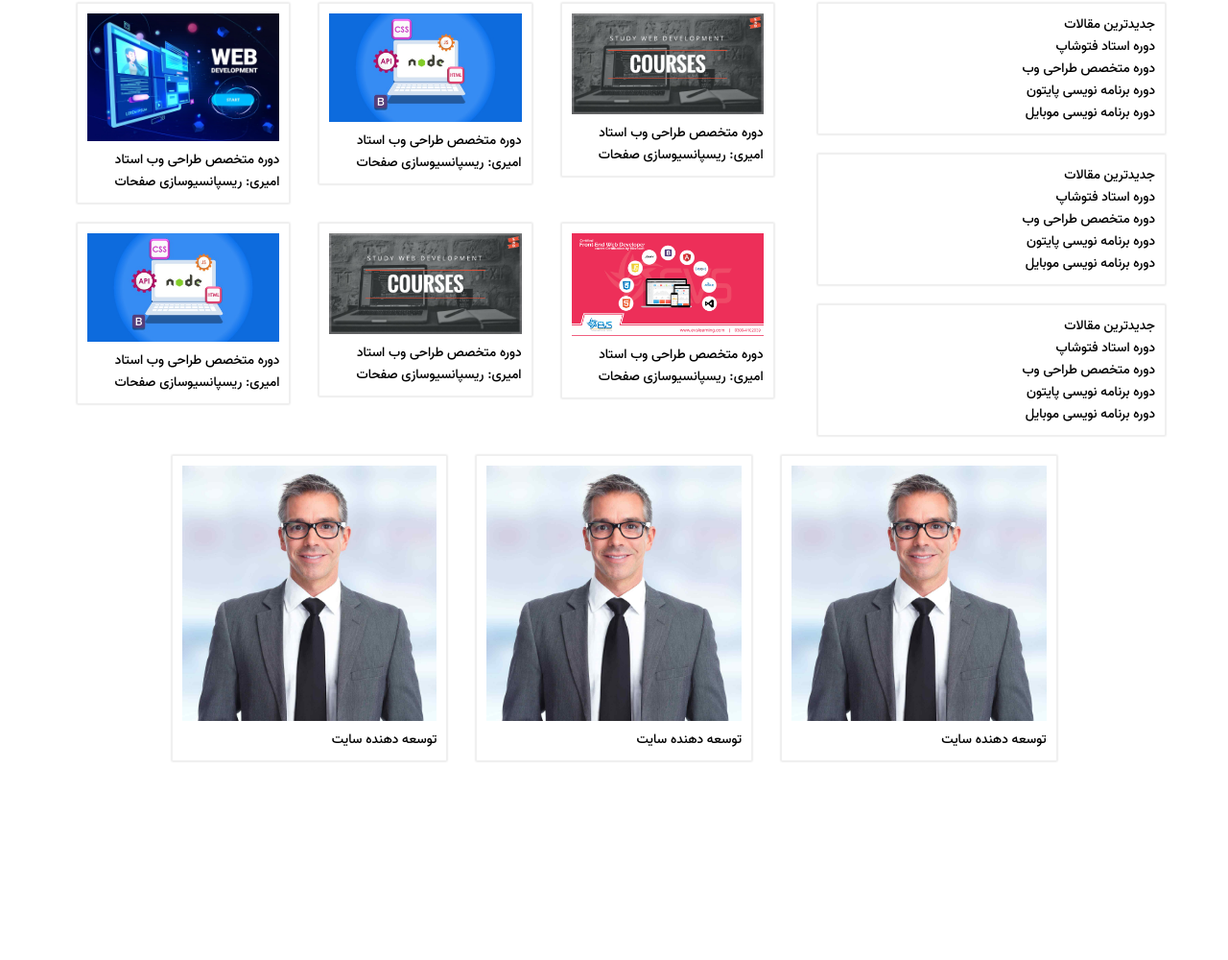
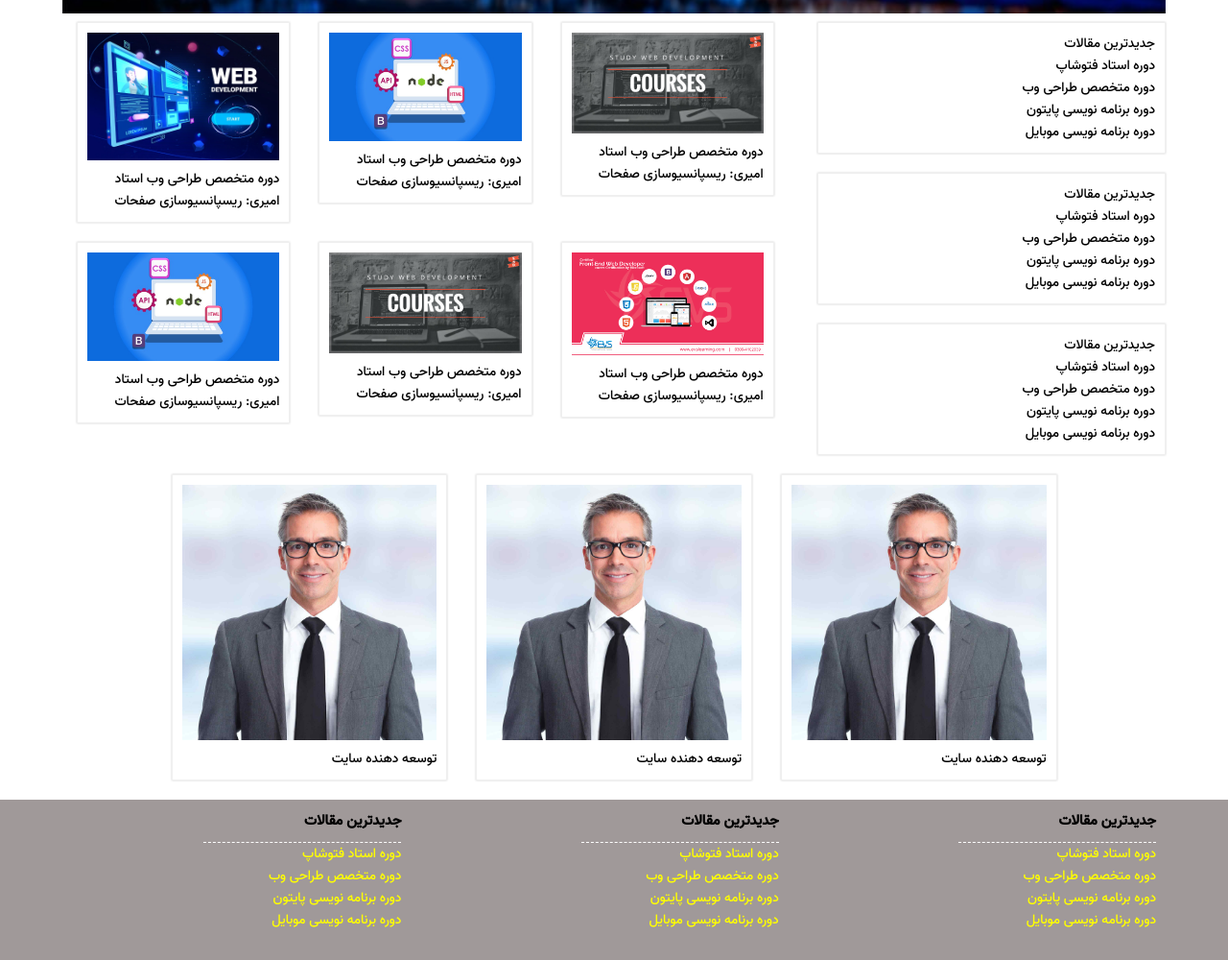
Before and after one commit to M0hammadM0stafavi/custom_grid_system_framework_with_css3, a plain HTML site: page index.html in a window 1280 px wide. Shown: the part 424-1424 px from the top of the page at 96% size. Before the commit the page ends 1237 px from the top, so only its background shows below. Drawn offline with Linux system fonts and the light colour scheme; files whose address does not match are found by name.

Commit message:
complete-footer-part

```diff
--- a/css/grid-layout.css
+++ b/css/grid-layout.css
@@ -11,26 +11,26 @@
 }
 
 .gray-color {
-  background-color: #efefef;
+  background-color: #a09999;
 }
 
-.box-shadow{
+.box-shadow {
   box-shadow: 0px 0px 2px 0px #d0d0d0;
 }
 
-.mb-20{
+.mb-20 {
   margin-bottom: 20px;
 }
 
-.mt-20{
+.mt-20 {
   margin-top: 20px;
 }
 
-.round-corner{
+.round-corner {
   border-radius: 5px;
 }
 
-.img-responsive{
+.img-responsive {
   width: 100%;
   height: auto;
 }
--- a/css/style.css
+++ b/css/style.css
@@ -4,6 +4,7 @@
 
 nav {
   line-height: 50px;
+  color: #fff;
 }
 
 ul.menu li {
@@ -11,14 +12,27 @@ ul.menu li {
   padding: 15px;
 }
 
-.card{
+.card {
   border: 1px solid #efefef;
   padding: 10px;
   font-size: 14px;
-
 }
 
-.card-header h5{
+.card-header h5 {
   border-bottom: 1px dashed #eee;
   padding-bottom: 10px;
 }
+
+footer .card-header h5 {
+  border-bottom: 1px dashed #fff;
+  font-size: 15px;
+  width: 60%;
+}
+
+footer .card-body li {
+  color: yellow;
+}
+
+footer .card {
+  border: 0;
+}
--- a/index.html
+++ b/index.html
@@ -7,7 +7,7 @@
     <title>Grid-Framework</title>
   </head>
   <body>
-    <nav class="container-fluid gray-color">
+    <nav class="container-fluid gray-color mb-20">
       <div class="row">
         <div class="container">
           <div class="row">
@@ -146,7 +146,9 @@
 
     <section class="container">
       <div class="row">
-        <div class="col-xs-12 col-s-12 col-md-10 col-lg-10 col-xl-10 col-md-offset-1 col-lg-offset-1 col-xl-offset-1">
+        <div
+          class="col-xs-12 col-s-12 col-md-10 col-lg-10 col-xl-10 col-md-offset-1 col-lg-offset-1 col-xl-offset-1"
+        >
           <div class="col-xs-12 col-s-12 col-md-4 col-lg-4 col-xl-4 mb-20">
             <div class="card box-shadow">
               <div class="card-header">
@@ -180,5 +182,57 @@
         </div>
       </div>
     </section>
+
+    <footer class="container-fluid gray-color">
+      <div class="row">
+        <div class="container">
+          <div class="col-xs-12 col-s-12 col-md-4 col-lg-4 col-xl-4">
+            <div class="card mb-20">
+              <div class="card-header">
+                <h5>جدیدترین مقالات</h5>
+              </div>
+              <div class="card-body">
+                <ul>
+                  <li><a href="">دوره استاد فتوشاپ</a></li>
+                  <li><a href="">دوره متخصص طراحی وب </a></li>
+                  <li><a href="">دوره برنامه نویسی پایتون</a></li>
+                  <li><a href="">دوره برنامه نویسی موبایل</a></li>
+                </ul>
+              </div>
+            </div>
+          </div>
+          <div class="col-xs-12 col-s-12 col-md-4 col-lg-4 col-xl-4">
+            <div class="card mb-20">
+              <div class="card-header">
+                <h5>جدیدترین مقالات</h5>
+              </div>
+              <div class="card-body">
+                <ul>
+                  <li><a href="">دوره استاد فتوشاپ</a></li>
+                  <li><a href="">دوره متخصص طراحی وب </a></li>
+                  <li><a href="">دوره برنامه نویسی پایتون</a></li>
+                  <li><a href="">دوره برنامه نویسی موبایل</a></li>
+                </ul>
+              </div>
+            </div>
+          </div>
+          <div class="col-xs-12 col-s-12 col-md-4 col-lg-4 col-xl-4">
+            <div class="card mb-20">
+              <div class="card-header">
+                <h5>جدیدترین مقالات</h5>
+              </div>
+              <div class="card-body">
+                <ul>
+                  <li><a href="">دوره استاد فتوشاپ</a></li>
+                  <li><a href="">دوره متخصص طراحی وب </a></li>
+                  <li><a href="">دوره برنامه نویسی پایتون</a></li>
+                  <li><a href="">دوره برنامه نویسی موبایل</a></li>
+                </ul>
+              </div>
+            </div>
+          </div>
+        </div>
+      </div>
+    </footer>
   </body>
 </html>
```
